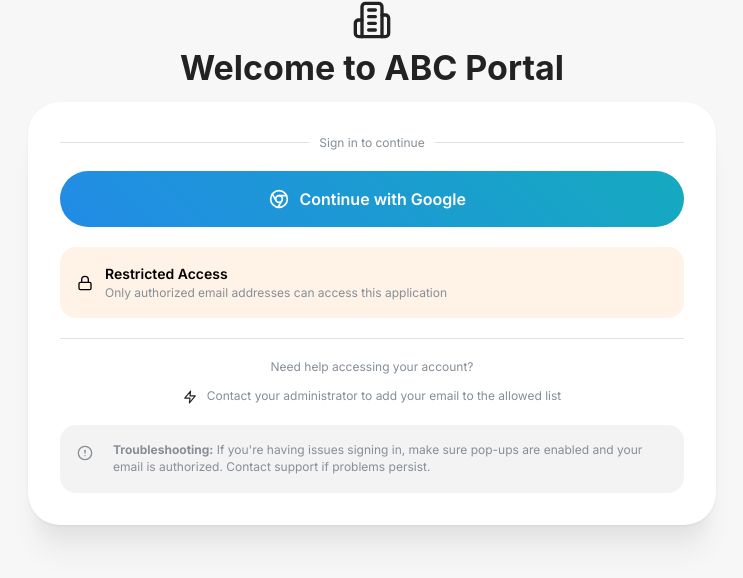
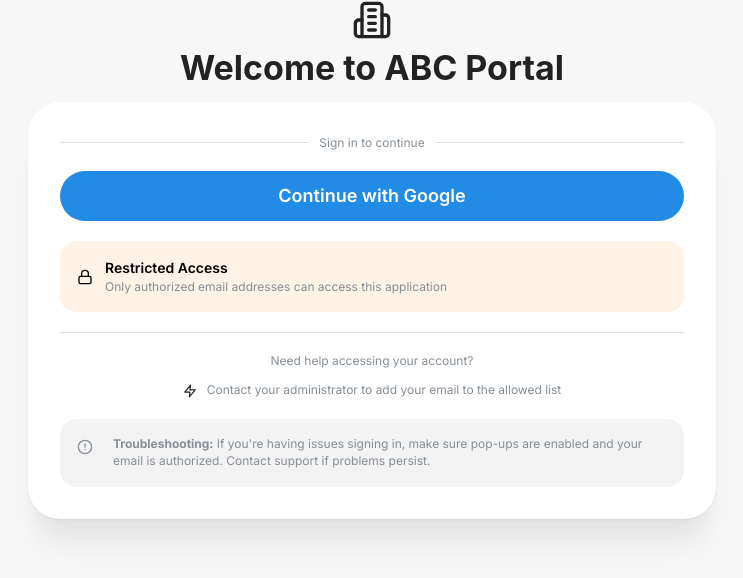
Before and after one commit to nedalturas/abcreations, a Next.js app: page /login in a window 1280 px wide. Shown: the top 578 px of the page, without its empty margins (268-1011 px from the left). Built offline with nearby package versions, Linux system fonts and the light colour scheme; no server answers.

Commit message:
updated packages also redesigned the login ui again

```diff
--- a/app/login/page.tsx
+++ b/app/login/page.tsx
@@ -50,7 +50,7 @@ export default function LoginPage() {
             <div className="inline-flex items-center justify-center w-20 h-20 bg-gradient-to-br from-blue-500 to-indigo-600 rounded-2xl mb-6 shadow-lg">
               <Building2 size={40} className="text-white" />
             </div>
-            <Title order={1} size="h1" fw={700} mb="sm" className="text-gray-900">
+            <Title order={1} size="h1" fw={700} mb="sm"  className="text-gray-900">
               Welcome to ABC Portal
             </Title>
           </div>
@@ -69,19 +69,18 @@ export default function LoginPage() {
               <Divider label="Sign in to continue" labelPosition="center" />
 
               <Button
-                leftSection={<Chrome size={20} />}
+                // leftSection={<Chrome size={20} />}
                 onClick={handleGoogleSignIn}
                 loading={isLoading}
                 size="lg"
                 fullWidth
-                variant="gradient"
-                gradient={{ from: 'blue', to: 'cyan', deg: 45 }}
+                variant="filled"
                 radius="xl"
-                style={{
-                  height: '56px',
-                  fontSize: '16px',
-                  fontWeight: 600,
-                }}
+                // style={{
+                //   height: '56px',
+                //   fontSize: '16px',
+                //   fontWeight: 600,
+                // }}
               >
                 {hasValidConfig() ? 'Continue with Google' : 'Continue with Demo'}
               </Button>
@@ -99,7 +98,7 @@ export default function LoginPage() {
                 </Group>
               </Alert>
 
-              <Divider />
+                            <Divider />
 
               {/* Help Section */}
               <div className="text-center">
@@ -126,7 +125,7 @@ export default function LoginPage() {
           </Paper>
 
           {/* Footer */}
-        </Container>
+       </Container>
       </div>
 
       {/* Background Decoration */}
```
Also changed, not shown: package.json (+11 -7 lines), 1 other file (tests, documents, lock files or other folders).
